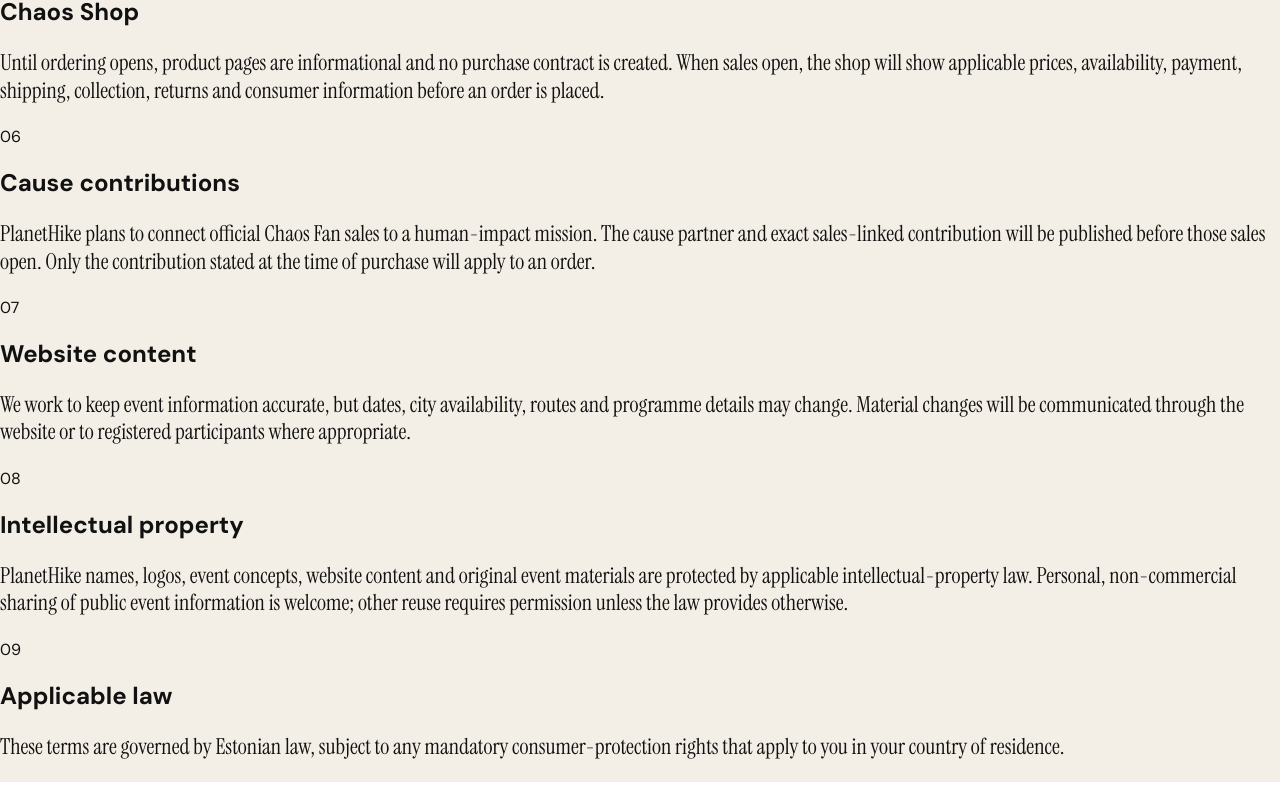
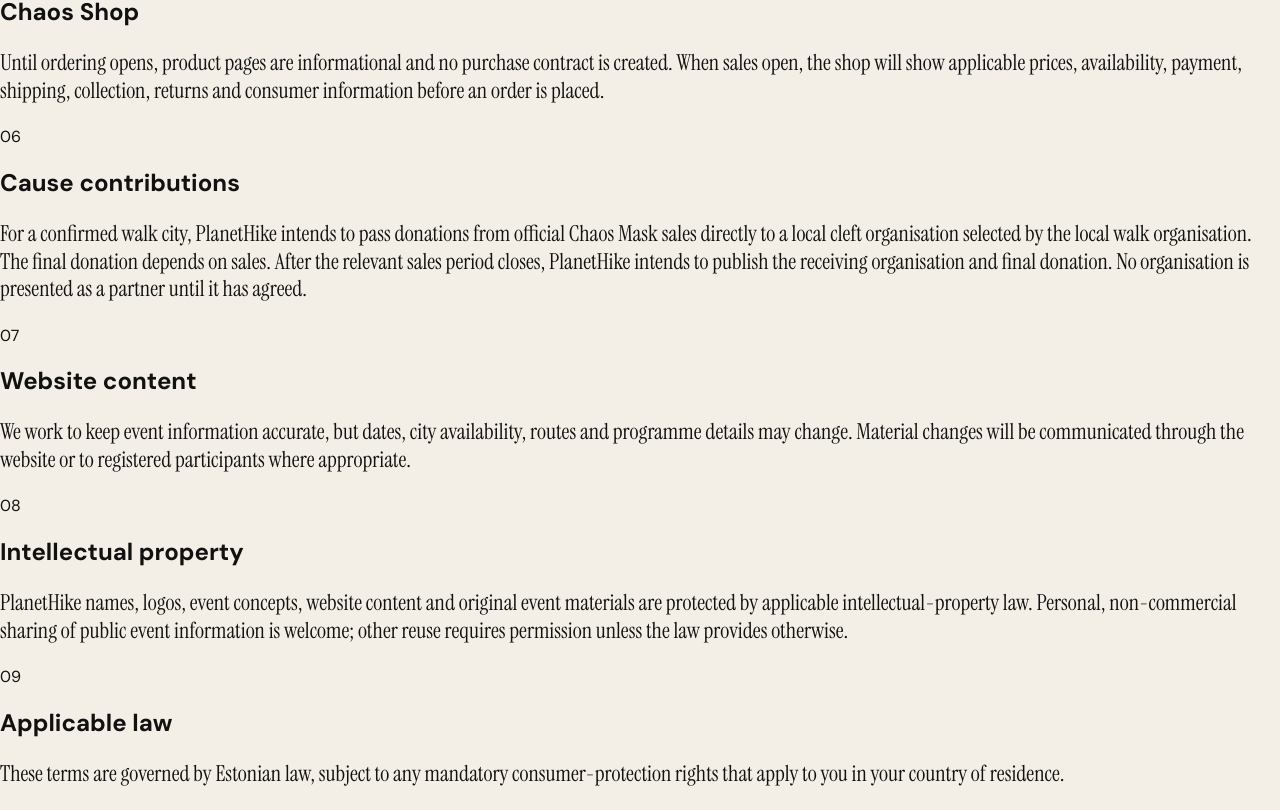
Before and after one commit to unikmo/planethike, a Next.js app: page /terms in a window 1280 px wide. Shown: the part 1207-2017 px from the top of the page. Before the commit the page ends 1989 px from the top, so only its background shows below. Built offline with nearby package versions, Linux system fonts and the light colour scheme; no server answers.

Commit message:
Clarify local cleft donation model

```diff
--- a/app/terms/page.tsx
+++ b/app/terms/page.tsx
@@ -18,7 +18,7 @@ export default function TermsPage() {
       {heading:'Participation',body:<p>PlanetHike intends The Chaos Walk to be free to join. Participants must follow local law, event instructions, traffic rules, safety guidance and respectful-conduct requirements. Local age, supervision and accessibility information may vary by city and will be published with confirmed event details.</p>},
       {heading:'City Lead applications',body:<p>Submitting an application does not automatically appoint you as a City Lead. PlanetHike may contact you for more information and may accept or decline an application. Approved City Leads must follow the event guidance and local legal, safety and accessibility requirements relevant to their city.</p>},
       {heading:'Chaos Shop',body:<p>Until ordering opens, product pages are informational and no purchase contract is created. When sales open, the shop will show applicable prices, availability, payment, shipping, collection, returns and consumer information before an order is placed.</p>},
-      {heading:'Cause contributions',body:<p>PlanetHike plans to connect official Chaos Fan sales to a human-impact mission. The cause partner and exact sales-linked contribution will be published before those sales open. Only the contribution stated at the time of purchase will apply to an order.</p>},
+      {heading:'Cause contributions',body:<p>For a confirmed walk city, PlanetHike intends to pass donations from official Chaos Mask sales directly to a local cleft organisation selected by the local walk organisation. The final donation depends on sales. After the relevant sales period closes, PlanetHike intends to publish the receiving organisation and final donation. No organisation is presented as a partner until it has agreed.</p>},
       {heading:'Website content',body:<p>We work to keep event information accurate, but dates, city availability, routes and programme details may change. Material changes will be communicated through the website or to registered participants where appropriate.</p>},
       {heading:'Intellectual property',body:<p>PlanetHike names, logos, event concepts, website content and original event materials are protected by applicable intellectual-property law. Personal, non-commercial sharing of public event information is welcome; other reuse requires permission unless the law provides otherwise.</p>},
       {heading:'Applicable law',body:<p>These terms are governed by Estonian law, subject to any mandatory consumer-protection rights that apply to you in your country of residence.</p>}
```
